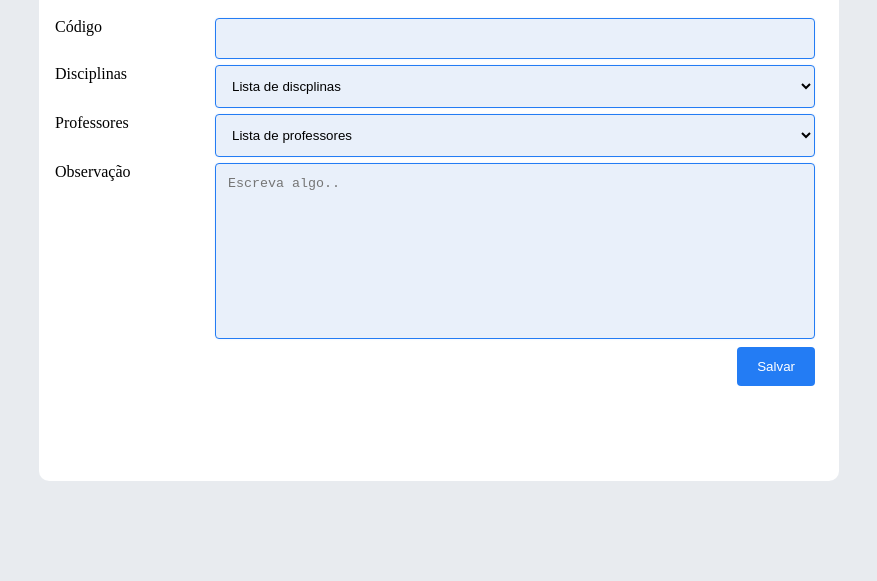
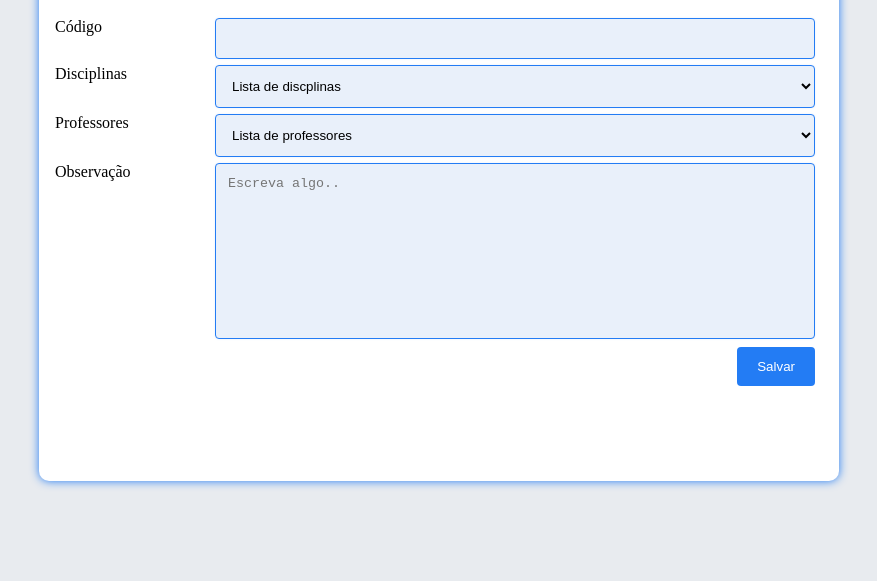
Before and after one commit to LucasKohler/Components-test, a plain HTML site: page tab-menu/index.html in a window 1280 px wide. Shown: the part 219-800 px from the top of the page, without its empty margins (201-1078 px from the left). Drawn offline with Linux system fonts and the light colour scheme.

Commit message:
adiçao de box-shadow na div principal

```diff
--- a/tab-menu/style.css
+++ b/tab-menu/style.css
@@ -25,6 +25,7 @@ body {
 	height: 600px;
 	background-color: #fff;
 	border-radius: 10px;
+	box-shadow: 0px 0px 10px var(--main-color);
 }
 
 .tabs {
```
